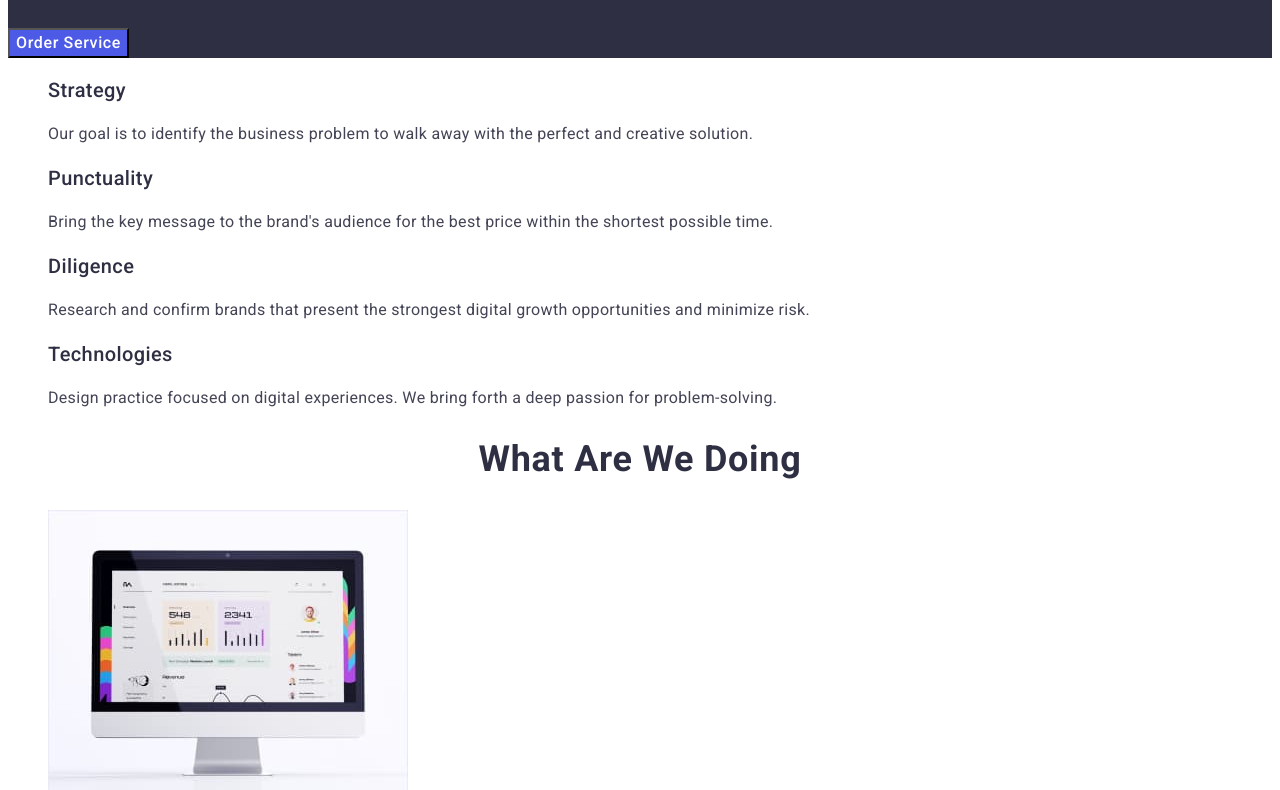
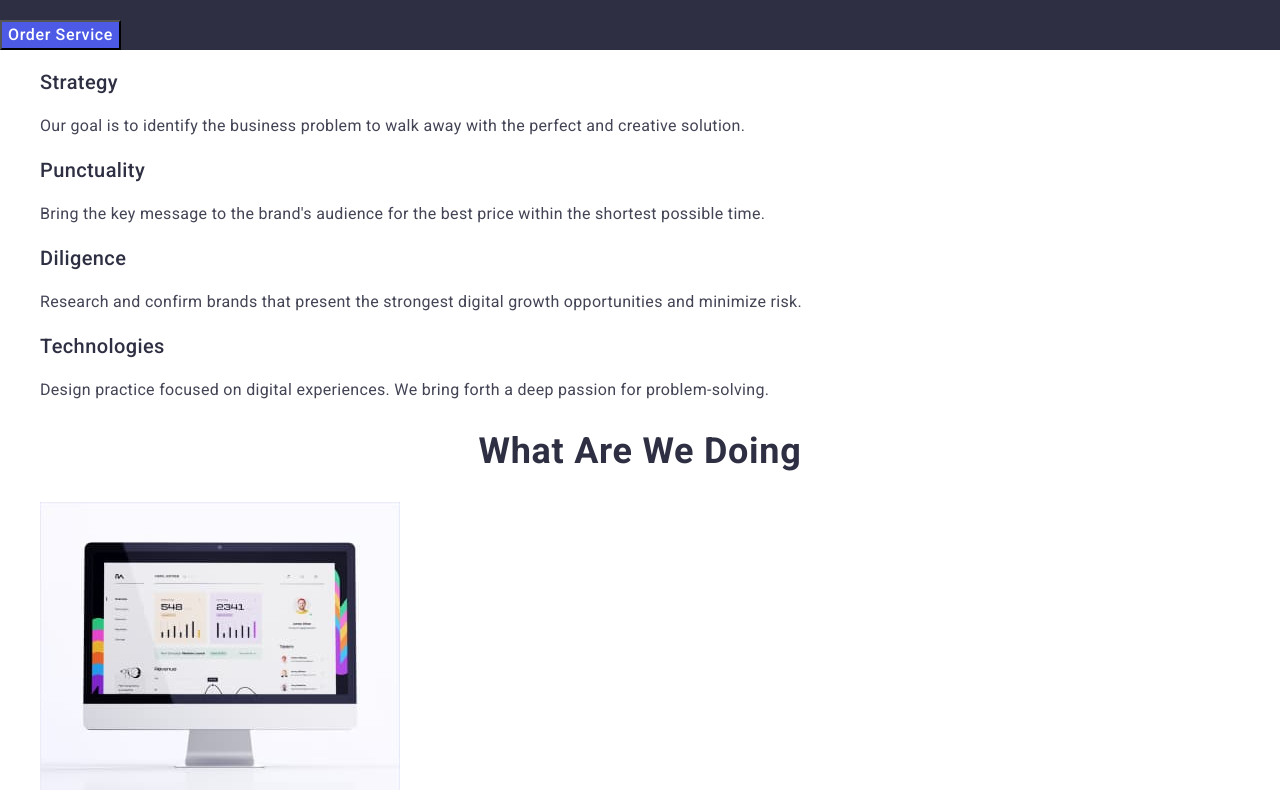
Before and after one commit to Vadimkup21/goit-markup-hw-03, a plain HTML site: page index.html in a window 1280 px wide. Shown: the part 306-1096 px from the top of the page. Drawn offline with nearby package versions, Linux system fonts and the light colour scheme.

Commit message:
add modern-normalize

```diff
--- /dev/null
+++ b/css/modern-normalize.css
@@ -0,0 +1,298 @@
+/*! modern-normalize v1.1.0 | MIT License | https://github.com/sindresorhus/modern-normalize */
+
+/*
+Document
+========
+*/
+
+/**
+Use a better box model (opinionated).
+*/
+
+*,
+::before,
+::after {
+	box-sizing: border-box;
+}
+
+/**
+Use a more readable tab size (opinionated).
+*/
+
+html {
+	-moz-tab-size: 4;
+	tab-size: 4;
+}
+
+/**
+1. Correct the line height in all browsers.
+2. Prevent adjustments of font size after orientation changes in iOS.
+*/
+
+html {
+	line-height: 1.15; /* 1 */
+	-webkit-text-size-adjust: 100%; /* 2 */
+}
+
+/*
+Sections
+========
+*/
+
+/**
+Remove the margin in all browsers.
+*/
+
+body {
+	margin: 0;
+}
+
+/**
+Improve consistency of default fonts in all browsers. (https://github.com/sindresorhus/modern-normalize/issues/3)
+*/
+
+body {
+	font-family:
+		system-ui,
+		-apple-system, /* Firefox supports this but not yet `system-ui` */
+		'Segoe UI',
+		Roboto,
+		Helvetica,
+		Arial,
+		sans-serif,
+		'Apple Color Emoji',
+		'Segoe UI Emoji';
+}
+
+/*
+Grouping content
+================
+*/
+
+/**
+1. Add the correct height in Firefox.
+2. Correct the inheritance of border color in Firefox. (https://bugzilla.mozilla.org/show_bug.cgi?id=190655)
+*/
+
+hr {
+	height: 0; /* 1 */
+	color: inherit; /* 2 */
+}
+
+/*
+Text-level semantics
+====================
+*/
+
+/**
+Add the correct text decoration in Chrome, Edge, and Safari.
+*/
+
+abbr[title] {
+	text-decoration: underline dotted;
+}
+
+/**
+Add the correct font weight in Edge and Safari.
+*/
+
+b,
+strong {
+	font-weight: bolder;
+}
+
+/**
+1. Improve consistency of default fonts in all browsers. (https://github.com/sindresorhus/modern-normalize/issues/3)
+2. Correct the odd 'em' font sizing in all browsers.
+*/
+
+code,
+kbd,
+samp,
+pre {
+	font-family:
+		ui-monospace,
+		SFMono-Regular,
+		Consolas,
+		'Liberation Mono',
+		Menlo,
+		monospace; /* 1 */
+	font-size: 1em; /* 2 */
+}
+
+/**
+Add the correct font size in all browsers.
+*/
+
+small {
+	font-size: 80%;
+}
+
+/**
+Prevent 'sub' and 'sup' elements from affecting the line height in all browsers.
+*/
+
+sub,
+sup {
+	font-size: 75%;
+	line-height: 0;
+	position: relative;
+	vertical-align: baseline;
+}
+
+sub {
+	bottom: -0.25em;
+}
+
+sup {
+	top: -0.5em;
+}
+
+/*
+Tabular data
+============
+*/
+
+/**
+1. Remove text indentation from table contents in Chrome and Safari. (https://bugs.chromium.org/p/chromium/issues/detail?id=999088, https://bugs.webkit.org/show_bug.cgi?id=201297)
+2. Correct table border color inheritance in all Chrome and Safari. (https://bugs.chromium.org/p/chromium/issues/detail?id=935729, https://bugs.webkit.org/show_bug.cgi?id=195016)
+*/
+
+table {
+	text-indent: 0; /* 1 */
+	border-color: inherit; /* 2 */
+}
+
+/*
+Forms
+=====
+*/
+
+/**
+1. Change the font styles in all browsers.
+2. Remove the margin in Firefox and Safari.
+*/
+
+button,
+input,
+optgroup,
+select,
+textarea {
+	font-family: inherit; /* 1 */
+	font-size: 100%; /* 1 */
+	line-height: 1.15; /* 1 */
+	margin: 0; /* 2 */
+}
+
+/**
+Remove the inheritance of text transform in Edge and Firefox.
+1. Remove the inheritance of text transform in Firefox.
+*/
+
+button,
+select { /* 1 */
+	text-transform: none;
+}
+
+/**
+Correct the inability to style clickable types in iOS and Safari.
+*/
+
+button,
+[type='button'],
+[type='reset'],
+[type='submit'] {
+	-webkit-appearance: button;
+}
+
+/**
+Remove the inner border and padding in Firefox.
+*/
+
+::-moz-focus-inner {
+	border-style: none;
+	padding: 0;
+}
+
+/**
+Restore the focus styles unset by the previous rule.
+*/
+
+:-moz-focusring {
+	outline: 1px dotted ButtonText;
+}
+
+/**
+Remove the additional ':invalid' styles in Firefox.
+See: https://github.com/mozilla/gecko-dev/blob/2f9eacd9d3d995c937b4251a5557d95d494c9be1/layout/style/res/forms.css#L728-L737
+*/
+
+:-moz-ui-invalid {
+	box-shadow: none;
+}
+
+/**
+Remove the padding so developers are not caught out when they zero out 'fieldset' elements in all browsers.
+*/
+
+legend {
+	padding: 0;
+}
+
+/**
+Add the correct vertical alignment in Chrome and Firefox.
+*/
+
+progress {
+	vertical-align: baseline;
+}
+
+/**
+Correct the cursor style of increment and decrement buttons in Safari.
+*/
+
+::-webkit-inner-spin-button,
+::-webkit-outer-spin-button {
+	height: auto;
+}
+
+/**
+1. Correct the odd appearance in Chrome and Safari.
+2. Correct the outline style in Safari.
+*/
+
+[type='search'] {
+	-webkit-appearance: textfield; /* 1 */
+	outline-offset: -2px; /* 2 */
+}
+
+/**
+Remove the inner padding in Chrome and Safari on macOS.
+*/
+
+::-webkit-search-decoration {
+	-webkit-appearance: none;
+}
+
+/**
+1. Correct the inability to style clickable types in iOS and Safari.
+2. Change font properties to 'inherit' in Safari.
+*/
+
+::-webkit-file-upload-button {
+	-webkit-appearance: button; /* 1 */
+	font: inherit; /* 2 */
+}
+
+/*
+Interactive
+===========
+*/
+
+/*
+Add the correct display in Chrome and Safari.
+*/
+
+summary {
+	display: list-item;
+}
--- a/index.html
+++ b/index.html
@@ -13,6 +13,10 @@
     <link
       href="https://fonts.googleapis.com/css2?family=Raleway:wght@800&family=Roboto:wght@400;500;700;900&display=swap"
       rel="stylesheet"
+    />
+    <link
+      rel="stylesheet"
+      href="https://cdn.jsdelivr.net/npm/modern-normalize@1.1.0/modern-normalize.min.css"
     />
     <link rel="stylesheet" href="./css/styles.css" />
   </head>
```
Also changed, not shown: css/styles.css (+15 -0 lines), portfolio.html (+4 -0 lines).
